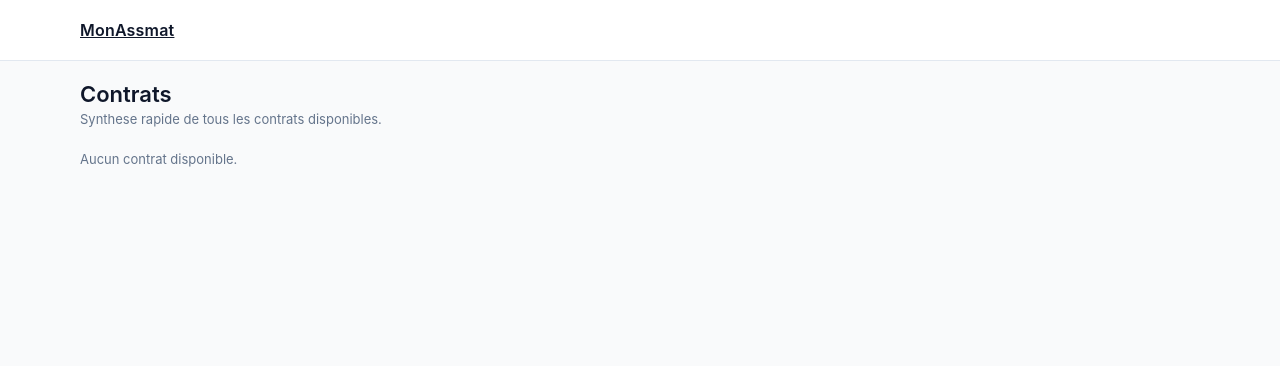
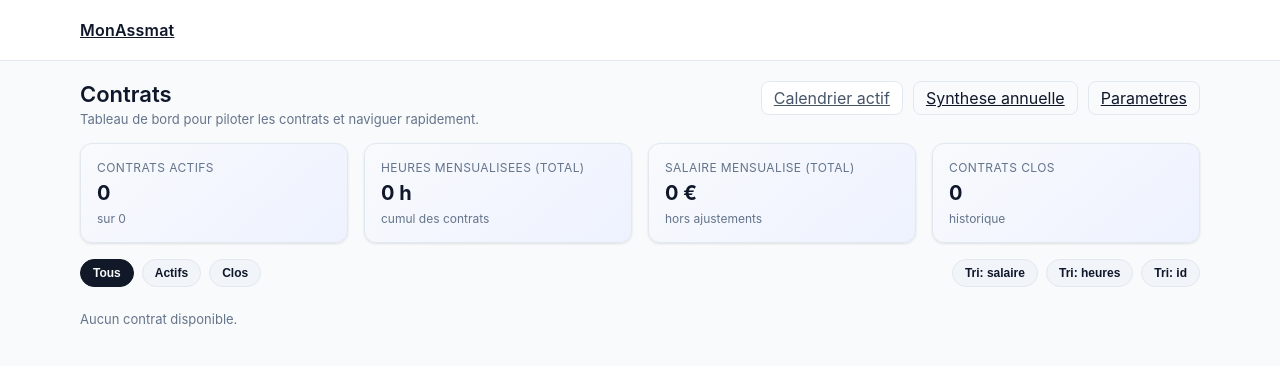
Before and after one commit to jleparoux/monassmat, a FastAPI app: page /contracts in a window 1280 px wide. Shown: the top 366 px of the page. Run offline with FastAPI, Linux system fonts and the light colour scheme; some libraries are stand-ins or nearby versions.

Commit message:
* upgrade contracts summary page

```diff
--- a/frontend/static/app.css
+++ b/frontend/static/app.css
@@ -392,6 +392,67 @@ a { color: inherit; }
   background: rgba(34,197,94,0.12);
   color: #166534;
 }
+.dashboard-kpis {
+  display: grid;
+  grid-template-columns: repeat(auto-fit, minmax(200px, 1fr));
+  gap: 16px;
+  margin-bottom: 16px;
+}
+.kpi-card {
+  display: grid;
+  gap: 6px;
+  padding: 16px;
+  border: 1px solid #e2e8f0;
+  background: linear-gradient(140deg, #f8fafc, #eef2ff);
+}
+.kpi-label { font-size: 12px; color: var(--muted); text-transform: uppercase; letter-spacing: 0.4px; }
+.kpi-value { font-size: 20px; font-weight: 700; color: #0f172a; }
+.kpi-meta { font-size: 12px; color: #64748b; }
+.dashboard-toolbar {
+  display: flex;
+  justify-content: space-between;
+  align-items: center;
+  gap: 12px;
+  margin-bottom: 16px;
+  flex-wrap: wrap;
+}
+.toolbar-group { display: flex; gap: 8px; flex-wrap: wrap; }
+.filter-chip {
+  padding: 6px 12px;
+  border-radius: 999px;
+  background: #f1f5f9;
+  color: #0f172a;
+  font-size: 12px;
+  font-weight: 600;
+  border: 1px solid #e2e8f0;
+  cursor: pointer;
+  transition: transform 120ms ease, box-shadow 120ms ease;
+}
+.filter-chip.is-active {
+  background: #111827;
+  color: #f8fafc;
+  border-color: #111827;
+}
+.filter-chip:hover {
+  transform: translateY(-1px);
+  box-shadow: 0 6px 12px rgba(15, 23, 42, 0.08);
+}
+.contract-card.is-hidden { display: none; }
+.contract-highlight {
+  display: grid;
+  grid-template-columns: repeat(2, minmax(0, 1fr));
+  gap: 10px;
+  margin-bottom: 12px;
+}
+.highlight-block {
+  background: #f8fafc;
+  border: 1px solid #e2e8f0;
+  border-radius: 12px;
+  padding: 10px 12px;
+  display: grid;
+  gap: 6px;
+}
+.highlight-block .value { font-size: 16px; font-weight: 700; color: #0f172a; }
 
 .field { display: grid; gap: 6px; margin: 10px 0; }
 .field span { font-size: 12px; color: var(--muted); }
--- /dev/null
+++ b/frontend/static/contracts.js
@@ -0,0 +1,70 @@
+(function () {
+  const cards = Array.from(document.querySelectorAll(".contract-card"));
+  if (cards.length === 0) return;
+
+  const filterButtons = Array.from(document.querySelectorAll("[data-filter]"));
+  const sortButtons = Array.from(document.querySelectorAll("[data-sort]"));
+  const quickActions = Array.from(document.querySelectorAll("[data-quick-action]"));
+  const grid = document.querySelector(".contracts-grid");
+
+  function setActiveButton(buttons, active) {
+    buttons.forEach((btn) => btn.classList.toggle("is-active", btn === active));
+  }
+
+  function activeCards() {
+    return cards.filter((card) => !card.classList.contains("is-hidden"));
+  }
+
+  function updateQuickActions() {
+    const active = activeCards();
+    const target = active.length > 0 ? active[0] : cards[0];
+    if (!target) return;
+    const id = target.dataset.id;
+    if (!id) return;
+    quickActions.forEach((link) => {
+      const action = link.dataset.quickAction;
+      if (action === "calendar") link.href = `/contracts/${id}/calendar`;
+      if (action === "year") link.href = `/contracts/${id}/summary/year`;
+      if (action === "settings") link.href = `/contracts/${id}/settings`;
+    });
+  }
+
+  function applyFilter(filter) {
+    cards.forEach((card) => {
+      const status = card.dataset.status || "active";
+      const isMatch = filter === "all" || status === filter;
+      card.classList.toggle("is-hidden", !isMatch);
+    });
+    updateQuickActions();
+  }
+
+  function applySort(sortKey) {
+    const sorted = [...cards].sort((a, b) => {
+      if (sortKey === "salary") {
+        return Number(b.dataset.salary || 0) - Number(a.dataset.salary || 0);
+      }
+      if (sortKey === "hours") {
+        return Number(b.dataset.hours || 0) - Number(a.dataset.hours || 0);
+      }
+      return Number(a.dataset.id || 0) - Number(b.dataset.id || 0);
+    });
+    sorted.forEach((card) => grid.appendChild(card));
+  }
+
+  filterButtons.forEach((btn) => {
+    btn.addEventListener("click", () => {
+      setActiveButton(filterButtons, btn);
+      applyFilter(btn.dataset.filter);
+    });
+  });
+
+  sortButtons.forEach((btn) => {
+    btn.addEventListener("click", () => {
+      setActiveButton(sortButtons, btn);
+      applySort(btn.dataset.sort);
+    });
+  });
+
+  applyFilter("all");
+  applySort("id");
+})();
--- a/frontend/templates/contracts_summary.html
+++ b/frontend/templates/contracts_summary.html
@@ -4,13 +4,64 @@
 <div class="page-header">
   <div>
     <h1 class="page-title">Contrats</h1>
-    <p class="page-subtitle">Synthese rapide de tous les contrats disponibles.</p>
+    <p class="page-subtitle">Tableau de bord pour piloter les contrats et naviguer rapidement.</p>
+  </div>
+  <div class="page-actions">
+    <a class="btn btn-secondary" data-quick-action="calendar" href="#">Calendrier actif</a>
+    <a class="btn" data-quick-action="year" href="#">Synthese annuelle</a>
+    <a class="btn" data-quick-action="settings" href="#">Parametres</a>
   </div>
 </div>
 
+<section class="dashboard-kpis">
+  <div class="card kpi-card">
+    <div class="kpi-label">Contrats actifs</div>
+    <div class="kpi-value">
+      {{ items | selectattr("is_active") | list | length }}
+    </div>
+    <div class="kpi-meta">sur {{ items | length }}</div>
+  </div>
+  <div class="card kpi-card">
+    <div class="kpi-label">Heures mensualisees (total)</div>
+    <div class="kpi-value">
+      {{ items | map(attribute="monthly_hours_theoretical") | sum | round(2) }} h
+    </div>
+    <div class="kpi-meta">cumul des contrats</div>
+  </div>
+  <div class="card kpi-card">
+    <div class="kpi-label">Salaire mensualise (total)</div>
+    <div class="kpi-value">
+      {{ items | map(attribute="monthly_salary_theoretical") | sum | round(2) }} €
+    </div>
+    <div class="kpi-meta">hors ajustements</div>
+  </div>
+  <div class="card kpi-card">
+    <div class="kpi-label">Contrats clos</div>
+    <div class="kpi-value">
+      {{ items | rejectattr("is_active") | list | length }}
+    </div>
+    <div class="kpi-meta">historique</div>
+  </div>
+</section>
+
+<section class="dashboard-toolbar">
+  <div class="toolbar-group">
+    <button class="filter-chip is-active" type="button" data-filter="all">Tous</button>
+    <button class="filter-chip" type="button" data-filter="active">Actifs</button>
+    <button class="filter-chip" type="button" data-filter="closed">Clos</button>
+  </div>
+  <div class="toolbar-group">
+    <button class="filter-chip" type="button" data-sort="salary">Tri: salaire</button>
+    <button class="filter-chip" type="button" data-sort="hours">Tri: heures</button>
+    <button class="filter-chip" type="button" data-sort="id">Tri: id</button>
+  </div>
+</section>
+
 <section class="contracts-grid">
   {% for item in items %}
-    <article class="card contract-card">
+    <article class="card contract-card" data-status="{{ "active" if item.is_active else "closed" }}"
+             data-salary="{{ item.monthly_salary_theoretical }}" data-hours="{{ item.monthly_hours_theoretical }}"
+             data-id="{{ item.id }}">
       <div class="card__header">
         <div>
           <div class="title">Contrat #{{ item.id }}</div>
@@ -23,6 +74,16 @@
         {% endif %}
       </div>
       <div class="card__body">
+        <div class="contract-highlight">
+          <div class="highlight-block">
+            <span class="label">Salaire mensualise</span>
+            <span class="value">{{ item.monthly_salary_theoretical | round(2) }} €</span>
+          </div>
+          <div class="highlight-block">
+            <span class="label">Heures mensualisees</span>
+            <span class="value">{{ item.monthly_hours_theoretical | round(2) }} h</span>
+          </div>
+        </div>
         <div class="summary-list">
           <div class="summary-row">
             <span class="label">Periode</span>
@@ -40,15 +101,6 @@
             <span class="label">Tarif horaire</span>
             <span class="value">{{ item.hourly_rate | round(2) }} €</span>
           </div>
-          <div class="divider"></div>
-          <div class="summary-row">
-            <span class="label">Heures mensualisees</span>
-            <span class="value">{{ item.monthly_hours_theoretical | round(2) }} h</span>
-          </div>
-          <div class="summary-row">
-            <span class="label">Salaire mensualise</span>
-            <span class="value">{{ item.monthly_salary_theoretical | round(2) }} €</span>
-          </div>
         </div>
       </div>
       <div class="card__footer contract-actions">
@@ -63,3 +115,7 @@
 </section>
 
 {% endblock %}
+
+{% block scripts %}
+  <script src="/static/contracts.js"></script>
+{% endblock %}
```
